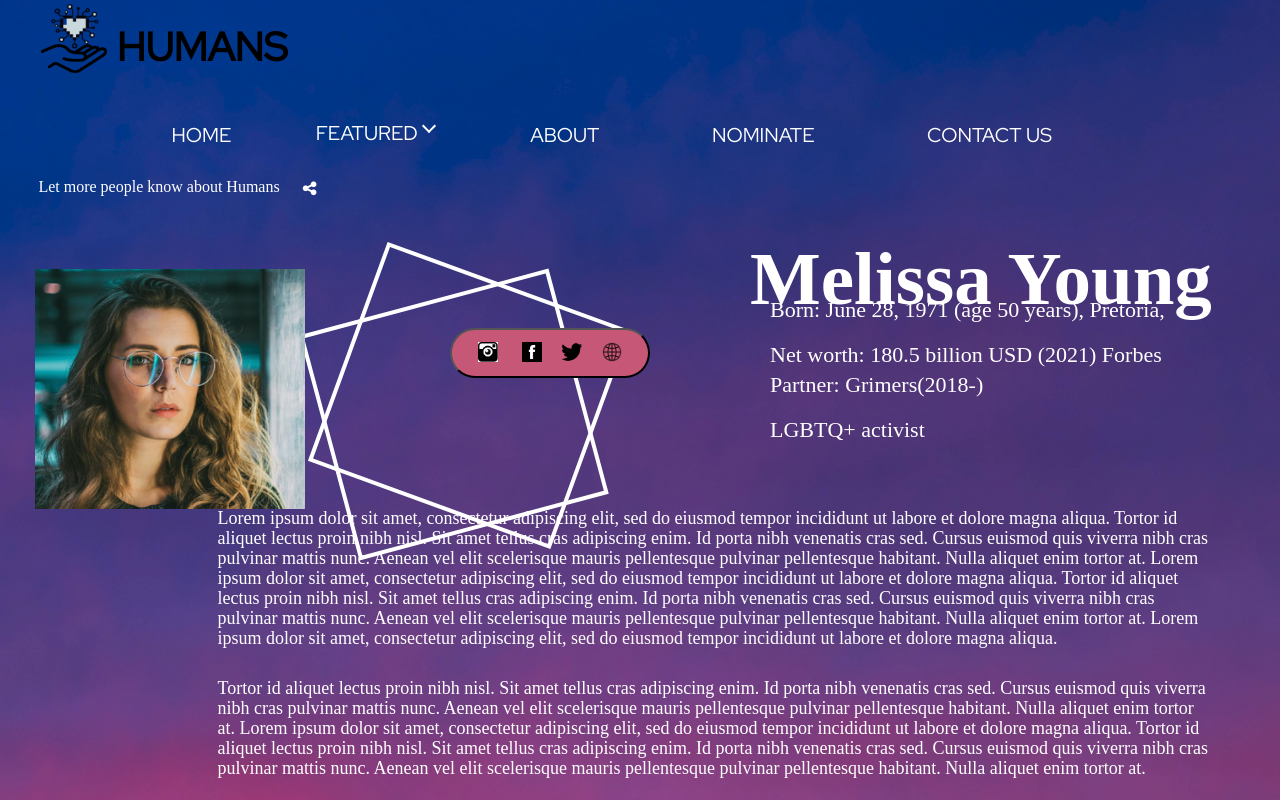
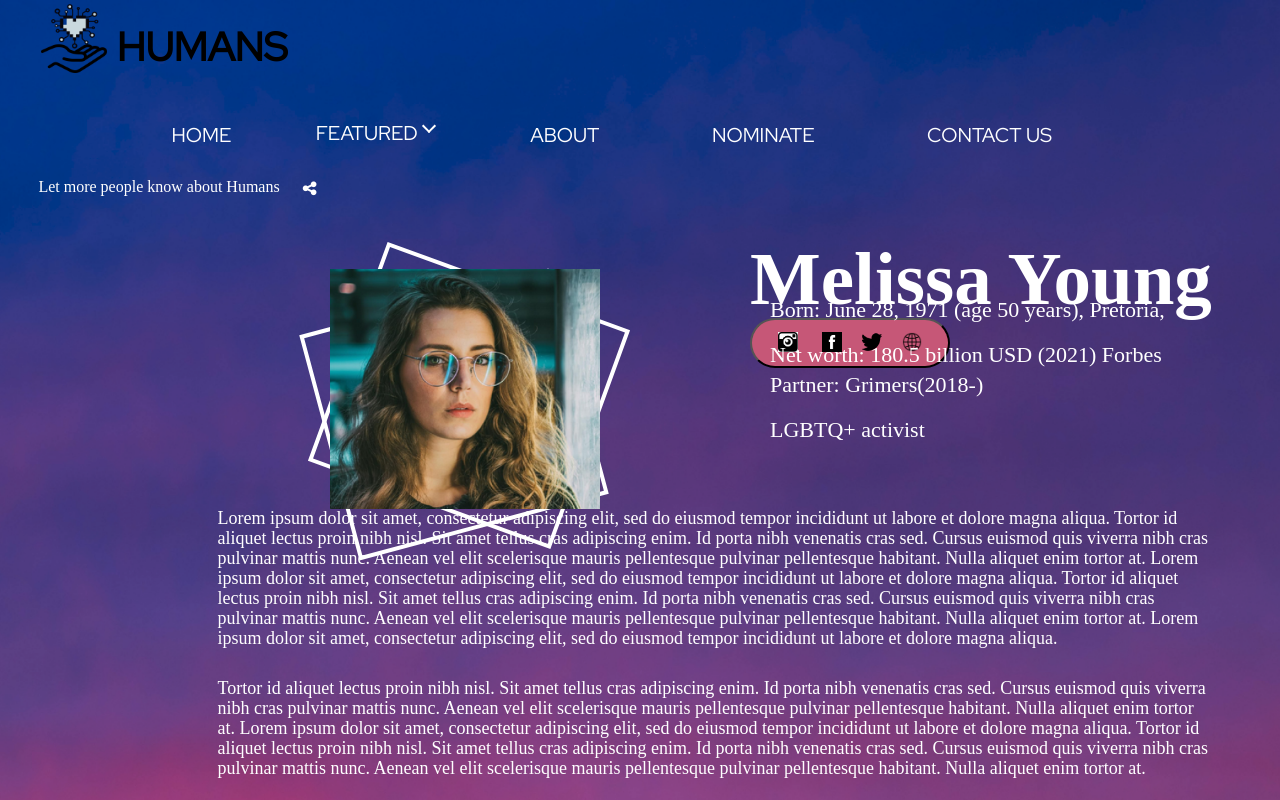
Before and after one commit to Nirmal-code/Humans-Project, a Gatsby site in the folder humans-proj/: page /feature-page/currently-featured in a window 1280 px wide. Built offline with nearby package versions, Linux system fonts and the light colour scheme; Gatsby itself is replaced by a stand-in of ours.

Commit message:
Fixed position of main picture and all medias bar

```diff
--- a/humans-proj/src/pages/feature-page/currently-featured.css
+++ b/humans-proj/src/pages/feature-page/currently-featured.css
@@ -49,7 +49,7 @@
     width:270px;
     position:absolute;
     margin-top:90.99px;
-    margin-left:35px;
+    left:330px;
 
 }
 
@@ -91,8 +91,8 @@
     border-radius: 40px;
     width:200px;
     height:50px;
-    margin-left:450px;
-    margin-top:150px;
+    left:750px;
+    margin-top:140px;
 }
 
 #born{
```
